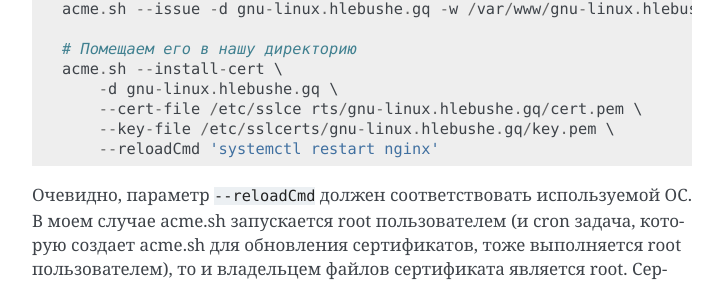
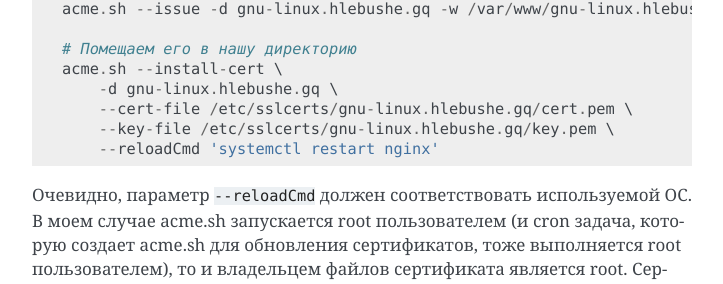
Before and after one commit to MrP4p3r/gnu-linux-class, a Sphinx documentation site: the page built from docs/other/rtd-alternate-domain.rst, in a window 1280 px wide and 900 px high, scrolled down 2186 px. Shown: the part 160-444 px from the top of the window, without its empty margins (388-1111 px from the left). Built offline with Sphinx 7.4.7, drawn with Linux system fonts in a browser that asks for light colours.

Commit message:
Очередная опечатка

```diff
--- a/docs/other/rtd-alternate-domain.rst
+++ b/docs/other/rtd-alternate-domain.rst
@@ -107,7 +107,7 @@ RTD документация на своем домене с SSL
     # Помещаем его в нашу директорию
     acme.sh --install-cert \
         -d gnu-linux.hlebushe.gq \
-        --cert-file /etc/sslce rts/gnu-linux.hlebushe.gq/cert.pem \
+        --cert-file /etc/sslcerts/gnu-linux.hlebushe.gq/cert.pem \
         --key-file /etc/sslcerts/gnu-linux.hlebushe.gq/key.pem \
         --reloadCmd 'systemctl restart nginx'
 
```
